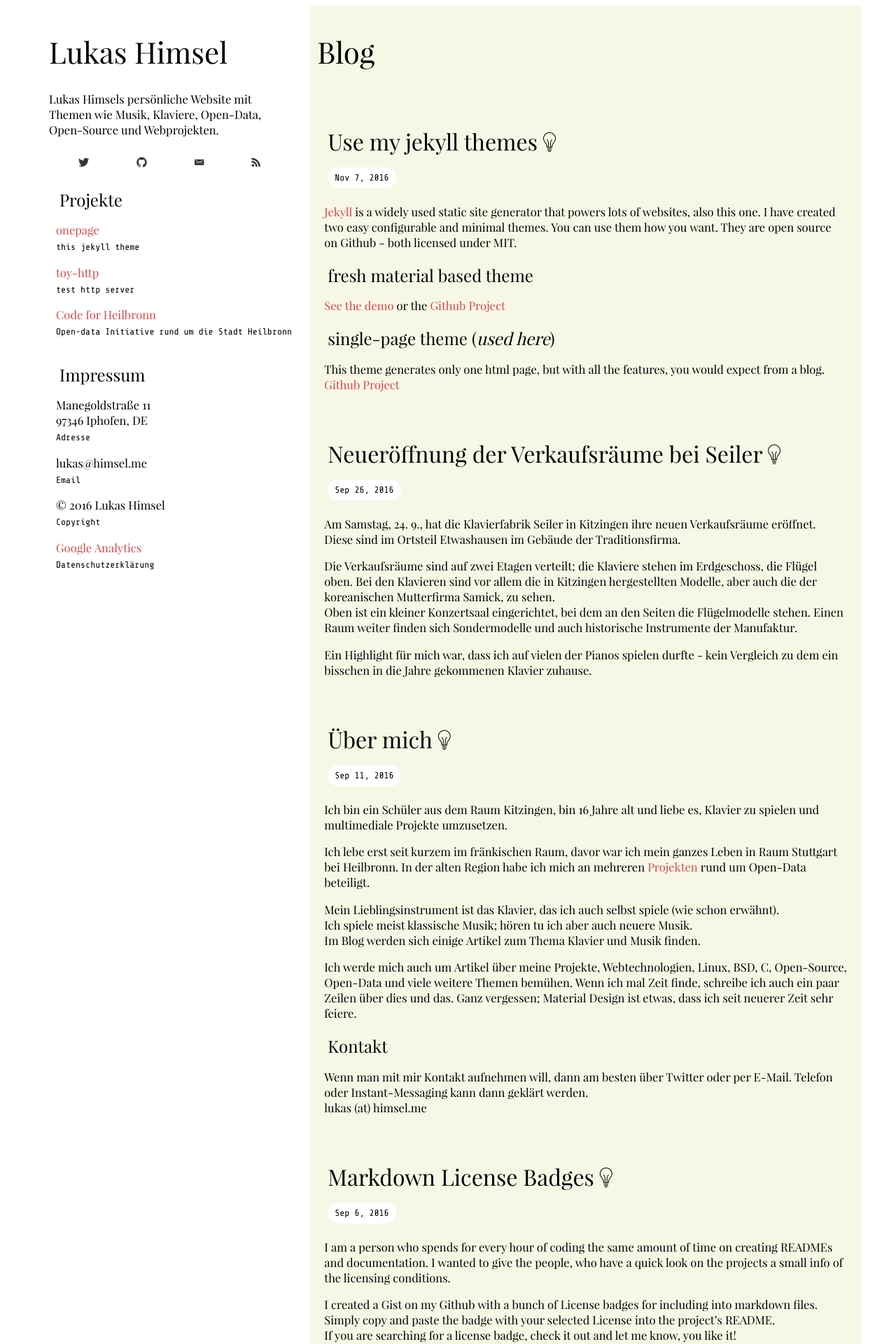
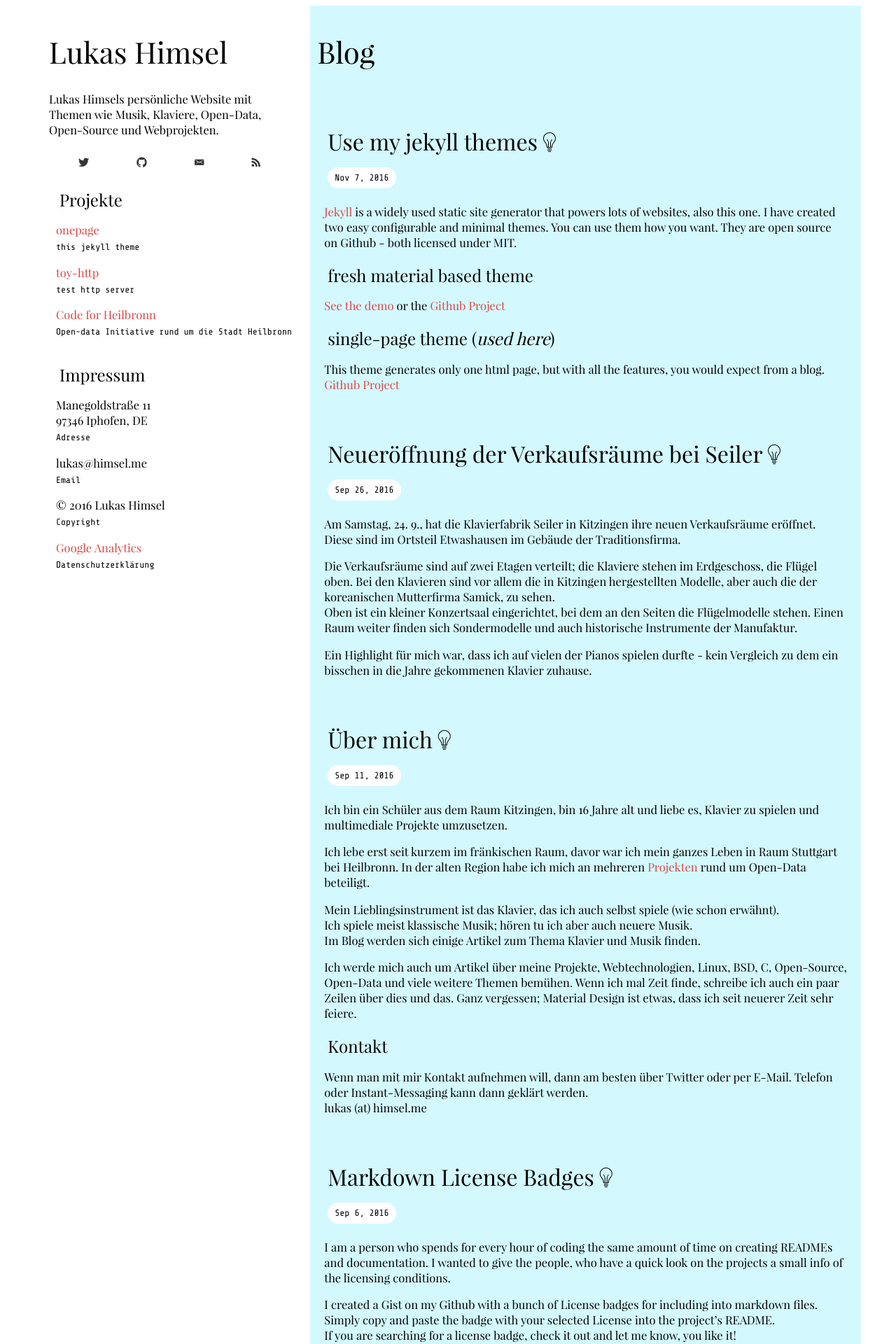
Before and after one commit to NishkaDG/lukas-h.github.io, a Jekyll site: the page built from index.html, in a window 1280 px wide. Shown: the top 1920 px of the page at 70% size. Built offline with Jekyll 4.4.1, drawn with Linux system fonts in a browser that asks for light colours; some web fonts are replaced.

Commit message:
Update _config.yml

```diff
--- a/_config.yml
+++ b/_config.yml
@@ -12,7 +12,7 @@ baseurl: ""
 url: "http://himsel.me" # replace by your site's url
 twitter_username: lukashimsel
 github_username:  lukas-h
-accent: "#f7f7e6" # accent color for blog column
+accent: "#d3f9ff" # accent color for blog column
 
 author: "Lukas Himsel"
 address: "Manegoldstraße 11<br>97346 Iphofen, DE"
```
